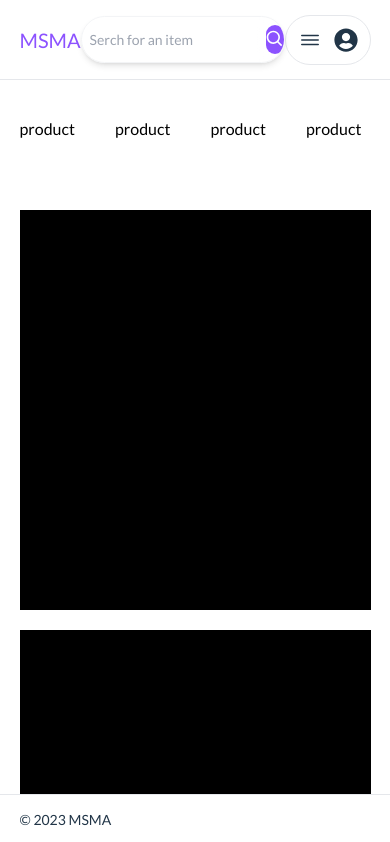
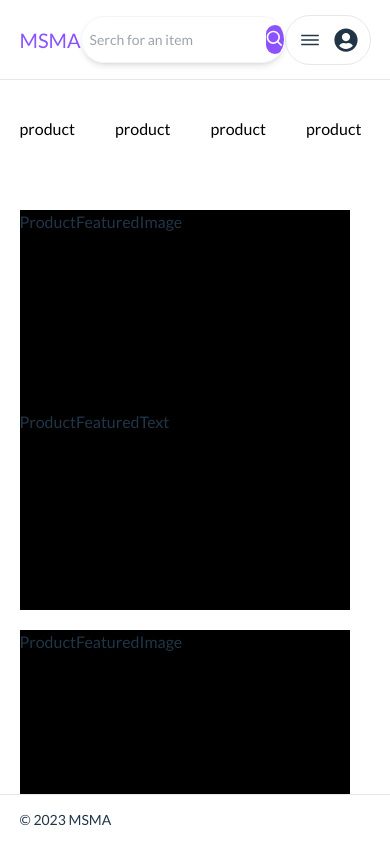
Before and after one commit to isaacetor/MS_MA, a React (Vite) app: page / in a window 390 px wide. Shown: the top 842 px of the page. Built offline with nearby package versions, Linux system fonts and the light colour scheme.

Commit message:
working on card responsiveness

```diff
--- /dev/null
+++ b/src/components/props/ProductFeaturedImage.tsx
@@ -0,0 +1,5 @@
+const ProductFeaturedImage = () => {
+  return <div>ProductFeaturedImage</div>;
+};
+
+export default ProductFeaturedImage;
--- /dev/null
+++ b/src/components/props/ProductFeaturedText.tsx
@@ -0,0 +1,5 @@
+const ProductFeaturedText = () => {
+  return <div>ProductFeaturedText</div>;
+};
+
+export default ProductFeaturedText;
--- a/src/components/props/ProductProps.tsx
+++ b/src/components/props/ProductProps.tsx
@@ -1,6 +1,14 @@
+import { ProductFeaturedImage, ProductFeaturedText } from ".";
+
 const ProductProps = () => {
   return (
-    <div className="w-[330px] h-[400px] bg-black max-lg:w-[45%] max-sm:w-[100%]"></div>
+    <div className="w-[330px] h-[400px] overflow-hidden bg-black max-w-lg:w-[45%] max-w-sm:w-[100%] grid grid-rows-2">
+      {/*product picture */}
+      <ProductFeaturedImage />
+
+      {/* product Text */}
+      <ProductFeaturedText />
+    </div>
   );
 };
 
--- a/src/components/props/index.ts
+++ b/src/components/props/index.ts
@@ -1,3 +1,5 @@
 export { default as ProductProps } from "./ProductProps";
 export { default as CategoryProps } from "./CategoryProps";
 export { default as DropdownProps } from "./DropdownProps";
+export { default as ProductFeaturedImage } from "./ProductFeaturedImage";
+export { default as ProductFeaturedText } from "./ProductFeaturedText";
```
